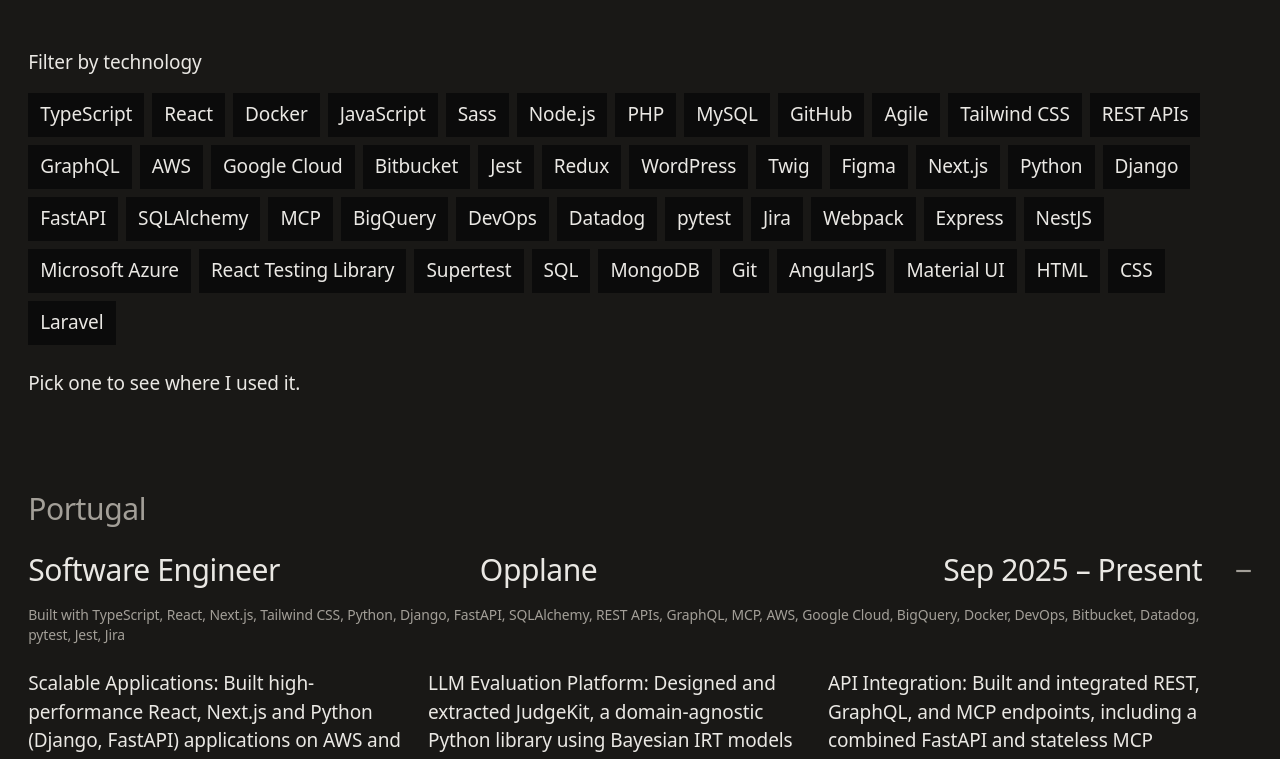
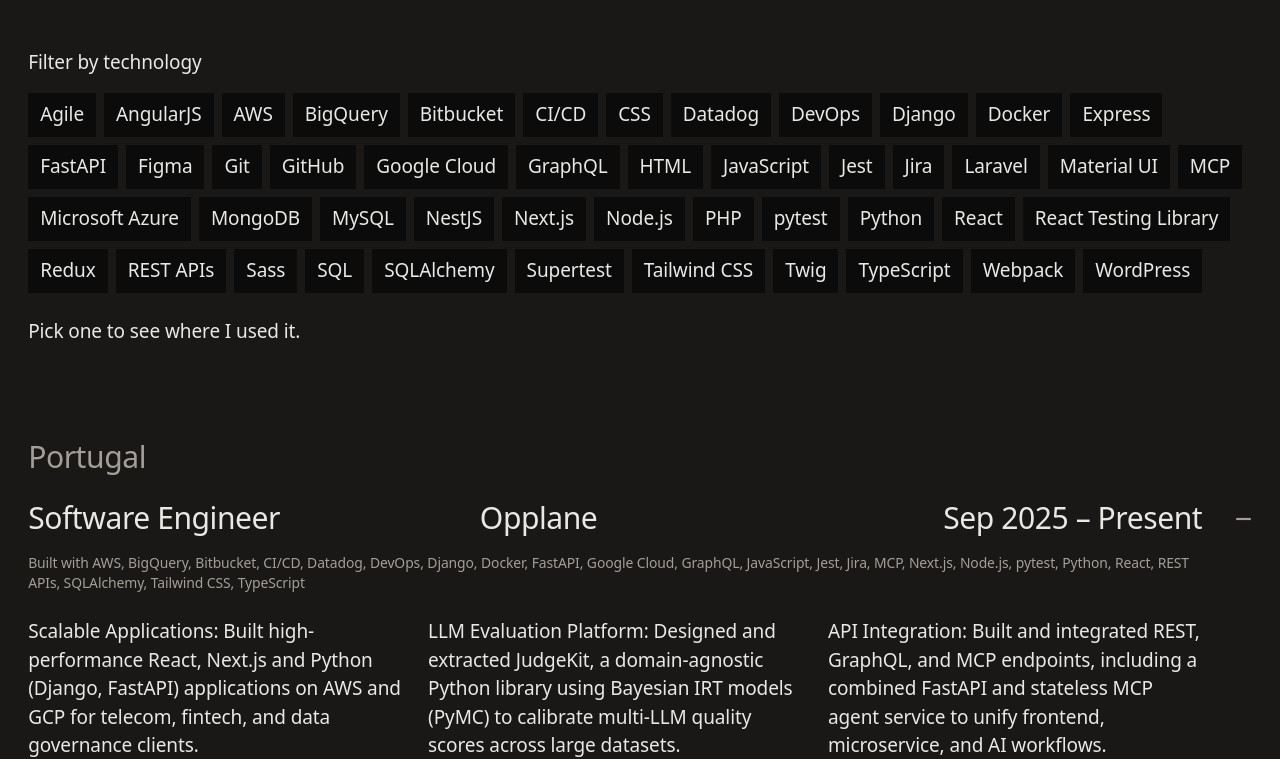
Before and after one commit to ThulanjanaGit/thulanjana-portfolio, a React (Vite) app: page / in a window 1280 px wide. Shown: the part 1777-2536 px from the top of the page. Built offline with nearby package versions, Linux system fonts and the light colour scheme.

Commit message:
feat: hide projects, sort lists A to Z and fill in the main stack

```diff
--- a/src/components/sections/Certifications.tsx
+++ b/src/components/sections/Certifications.tsx
@@ -1,4 +1,5 @@
 import { CERTIFICATIONS } from "../../data/certifications";
+import { alphabetical } from "../../utils/alphabetical";
 import { stagger } from "../../utils/stagger";
 import { groupBy } from "../ui/lineup";
 import { SECTION_FRAME } from "../ui/section";
@@ -28,7 +29,7 @@
                   <li key={title} data-reveal style={stagger(index + 1)}>
                     <p className="font-medium">{title}</p>
                     <p className="text-small text-muted">
-                      {skills.join(", ")}
+                      {alphabetical(skills).join(", ")}
                       {credentialId && `. Credential ID ${credentialId}`}
                     </p>
                     <p className="mt-1 flex flex-wrap items-baseline gap-x-4 text-small">
--- a/src/components/sections/Education.tsx
+++ b/src/components/sections/Education.tsx
@@ -1,4 +1,5 @@
 import { EDUCATION } from "../../data/education";
+import { alphabetical } from "../../utils/alphabetical";
 import { stagger } from "../../utils/stagger";
 import { groupBy, LINEUP_GRID } from "../ui/lineup";
 import SectionHeading from "../ui/SectionHeading";
@@ -43,7 +44,7 @@
                   )}
                   {skills && (
                     <span className="col-span-2 col-start-1 mt-2 text-small text-muted xl:col-span-3">
-                      Skills gained: {skills.join(", ")}
+                      Skills gained: {alphabetical(skills).join(", ")}
                     </span>
                   )}
                 </li>
--- a/src/components/sections/Experience.tsx
+++ b/src/components/sections/Experience.tsx
@@ -2,6 +2,7 @@
 import { EXPERIENCES } from "../../data/experience";
 import { useTechnologyParam } from "../../hooks/useTechnologyParam";
 import type { Experience as Role } from "../../types";
+import { alphabetical } from "../../utils/alphabetical";
 import { stagger } from "../../utils/stagger";
 import { groupBy, LINEUP_GRID } from "../ui/lineup";
 import { SECTION_FRAME } from "../ui/section";
@@ -52,7 +53,7 @@
                 is machine-translated; "Built with" stays English with them. */}
             <p translate="no" className="mb-6 text-small text-muted">
               Built with{" "}
-              {technologies.map((technology, position) => (
+              {alphabetical(technologies).map((technology, position) => (
                 <Fragment key={technology}>
                   {position > 0 && ", "}
                   {technology === selected ? (
--- a/src/components/sections/Projects.tsx
+++ b/src/components/sections/Projects.tsx
@@ -1,8 +1,7 @@
-import { PROJECTS } from "../../data/projects";
+import { VISIBLE_PROJECTS } from "../../data/projects";
+import { alphabetical } from "../../utils/alphabetical";
 import { stagger } from "../../utils/stagger";
 import { SECTION_FRAME } from "../ui/section";
-
-const VISIBLE_PROJECTS = PROJECTS.filter(({ hidden }) => !hidden);
 
 // Tiles step down like a staircase. With two columns the heading runs across
 // the top and the second column starts one step lower. From 1280px, three or
@@ -26,6 +25,8 @@
 };
 
 const Projects = () => {
+  if (VISIBLE_PROJECTS.length === 0) return null;
+
   return (
     <section
       id="projects"
@@ -70,7 +71,7 @@
               <p className="text-muted">{kind}</p>
               <p className="mt-4">{description}</p>
               <p translate="no" className="mt-4 text-small text-muted">
-                {technologies.join(", ")}
+                {alphabetical(technologies).join(", ")}
               </p>
               {link && (
                 <a
--- a/src/components/sections/Skills.tsx
+++ b/src/components/sections/Skills.tsx
@@ -1,4 +1,5 @@
 import { SKILL_GROUPS } from "../../data/skills";
+import { alphabetical } from "../../utils/alphabetical";
 import { stagger } from "../../utils/stagger";
 import { SECTION_FRAME } from "../ui/section";
 import SectionHeading from "../ui/SectionHeading";
@@ -20,7 +21,7 @@
             className="grid gap-x-gutter gap-y-2 lg:grid-cols-12"
           >
             <dt className="text-lead lg:col-span-4">{title}</dt>
-            <dd className="lg:col-span-8">{skills.join(", ")}</dd>
+            <dd className="lg:col-span-8">{alphabetical(skills).join(", ")}</dd>
           </div>
         ))}
       </dl>
--- a/src/components/ui/TechFilter.tsx
+++ b/src/components/ui/TechFilter.tsx
@@ -1,22 +1,14 @@
 import { EXPERIENCES } from "../../data/experience";
-import { PROJECTS } from "../../data/projects";
+import { VISIBLE_PROJECTS } from "../../data/projects";
 import { useHydrated } from "../../hooks/useHydrated";
+import { alphabetical } from "../../utils/alphabetical";
 
 const list = new Intl.ListFormat("en-GB", { type: "conjunction" });
 
-const VISIBLE_PROJECTS = PROJECTS.filter(({ hidden }) => !hidden);
-
-// Every technology from the roles, the most used first; ties keep the order
-// in which they first appear.
-const TECHNOLOGIES = (() => {
-  const counts = new Map<string, number>();
-  for (const { technologies } of EXPERIENCES) {
-    for (const technology of technologies) {
-      counts.set(technology, (counts.get(technology) ?? 0) + 1);
-    }
-  }
-  return [...counts.keys()].sort((a, b) => counts.get(b)! - counts.get(a)!);
-})();
+// Every technology from the roles, A to Z.
+const TECHNOLOGIES = alphabetical([
+  ...new Set(EXPERIENCES.flatMap(({ technologies }) => technologies)),
+]);
 
 // "PHP: Web Developer at Fat Beehive and …; the project Test Your Worth."
 const describe = (technology: string) => {
--- a/src/data/experience.ts
+++ b/src/data/experience.ts
@@ -70,6 +70,9 @@
       "pytest",
       "Jest",
       "Jira",
+      "Node.js",
+      "JavaScript",
+      "CI/CD",
     ],
   },
   {
@@ -128,6 +131,11 @@
       "GitHub",
       "Figma",
       "Agile",
+      "Python",
+      "Next.js",
+      "Google Cloud",
+      "CI/CD",
+      "REST APIs",
     ],
   },
   {
@@ -171,6 +179,11 @@
       "Bitbucket",
       "Figma",
       "Agile",
+      "Python",
+      "Next.js",
+      "AWS",
+      "Google Cloud",
+      "CI/CD",
     ],
   },
   {
--- a/src/data/navigation.ts
+++ b/src/data/navigation.ts
@@ -1,8 +1,11 @@
 import type { NavLink } from "../types";
+import { VISIBLE_PROJECTS } from "./projects";
 
 export const NAV_LINKS: NavLink[] = [
   { label: "Experience", href: "#experience" },
-  { label: "Projects", href: "#projects" },
+  ...(VISIBLE_PROJECTS.length > 0
+    ? [{ label: "Projects", href: "#projects" }]
+    : []),
   { label: "Skills", href: "#skills" },
   { label: "Contact", href: "#contact" },
 ];
--- a/src/data/projects.ts
+++ b/src/data/projects.ts
@@ -8,6 +8,7 @@
 export const PROJECTS: Project[] = [
   {
     title: "Test Your Worth",
+    hidden: true,
     kind: "E-learning website",
     image: testYourWorth,
     description:
@@ -16,6 +17,7 @@
   },
   {
     title: "Travel Guider",
+    hidden: true,
     kind: "Online booking app",
     image: travelGuider,
     description:
@@ -66,3 +68,7 @@
     ],
   },
 ];
+
+// The projects on show. With none, the Projects section and its menu link are
+// hidden too.
+export const VISIBLE_PROJECTS = PROJECTS.filter(({ hidden }) => !hidden);
--- a/src/data/skills.ts
+++ b/src/data/skills.ts
@@ -29,7 +29,7 @@
     skills: [
       "Node.js",
       "Express.js",
-      "Python (FastAPI, Django, Flask)",
+      "Python (Django, FastAPI, Flask)",
       "PHP 8 (Laravel, WordPress)",
       "REST APIs",
       "GraphQL",
@@ -56,12 +56,12 @@
   {
     title: "Cloud, DevOps and infrastructure",
     skills: [
-      "AWS (Lambda, S3, SQS, ECR, IAM)",
-      "GCP (Cloud Run, GKE, BigQuery)",
+      "AWS (ECR, IAM, Lambda, S3, SQS)",
+      "GCP (BigQuery, Cloud Run, GKE)",
       "Docker",
       "Kubernetes",
       "Git",
-      "CI/CD (Jenkins, Bitbucket Pipelines)",
+      "CI/CD (Bitbucket Pipelines, Jenkins)",
       "Terraform",
       "ArgoCD",
     ],
--- /dev/null
+++ b/src/utils/alphabetical.ts
@@ -0,0 +1,8 @@
+const collator = new Intl.Collator("en", {
+  sensitivity: "base",
+  numeric: true,
+});
+
+// Technology and skill lists read A to Z, whatever their order in the data.
+export const alphabetical = (items: readonly string[]) =>
+  [...items].sort(collator.compare);
```
Also changed, not shown: 1 other file (tests, documents, lock files or other folders).
